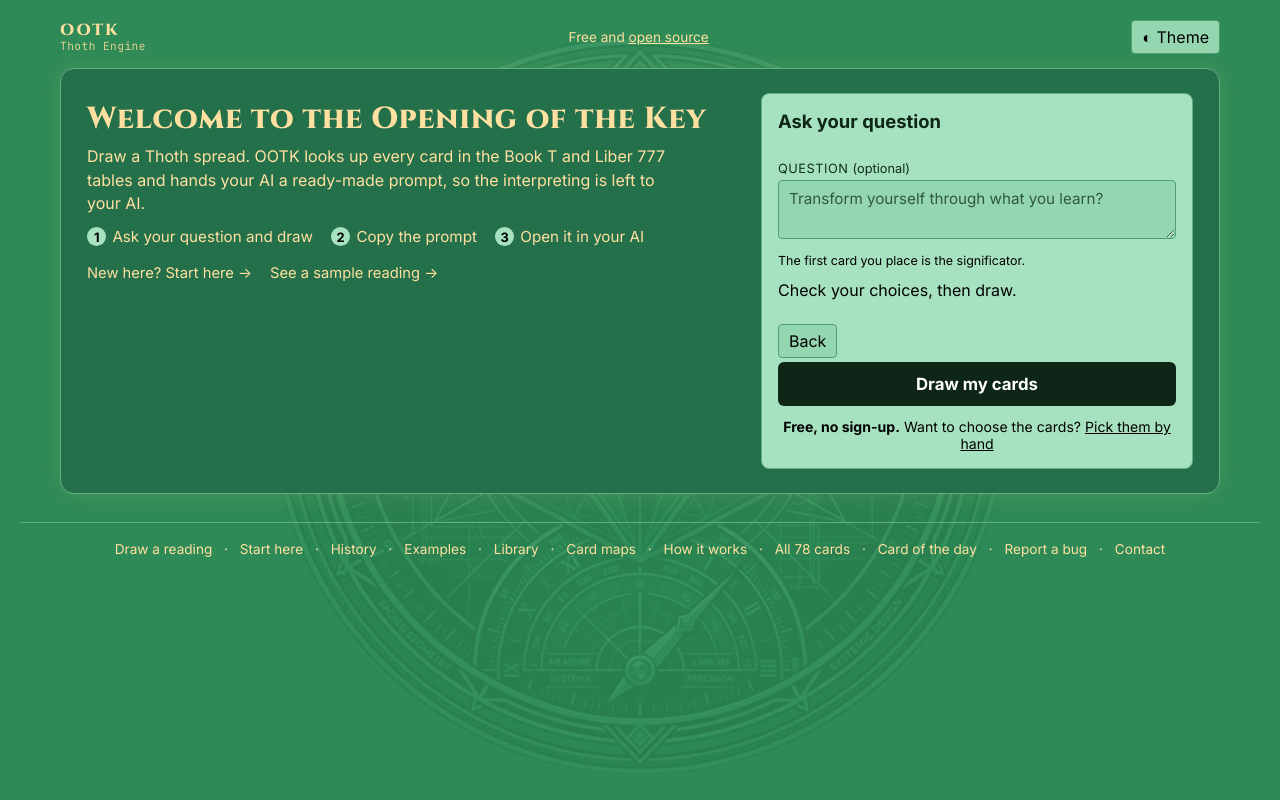
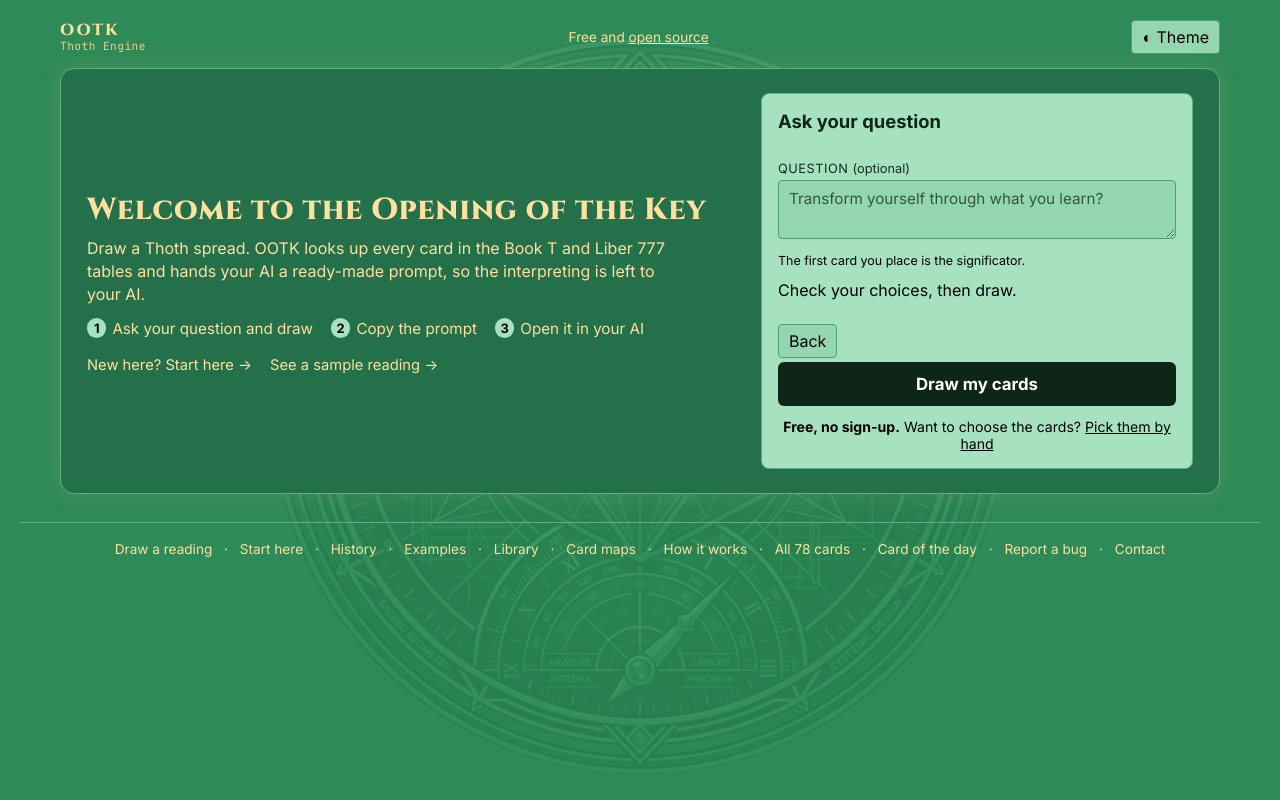
Before and after one commit to hampshirecottage-ai/ootk-thoth-engine, a Python web app: template templates/index.html in a window 1280 px wide. Run offline with Jinja, Linux system fonts and the light colour scheme; the template is opened without the code that fills it, so the values that code supplies are empty.

Commit message:
Give the dark theme the site's green and cream, and tidy the home banner
The dark theme swaps its purple and teal accents for green, with cream
headings and logo, so both themes read as the same site (the CLI's HTML
export follows). The Theme button shows its word on phones too, the home
headline and steps sit level with the form instead of leaving a gap below,
the card of the day matches the guide pages' width, and the README
screenshot shows the new headline.

Co-Authored-By: Claude Opus 5.5 (1M context) <noreply@anthropic.com>
Claude-Session: https://claude.ai/code/session_0113nfxDhfsezAEuMSzrhd7p

```diff
--- a/src/ootk/report.py
+++ b/src/ootk/report.py
@@ -487,8 +487,8 @@ def generate_html_output(session_id, spread_name, query_prompt, analytical_promp
     <title>Spread Report - {safe_spread_name}</title>
     <style>
         body {{ font-family: -apple-system, BlinkMacSystemFont, "Segoe UI", Roboto, monospace; background: #121212; color: #e0e0e0; padding: 30px; line-height: 1.6; }}
-        h1, h2, h3 {{ color: #bb86fc; }}
-        .meta {{ background: #1f1f1f; padding: 20px; border-radius: 8px; border-left: 4px solid #03dac6; margin-bottom: 25px; }}
+        h1, h2, h3 {{ color: #6fcf97; }}
+        .meta {{ background: #1f1f1f; padding: 20px; border-radius: 8px; border-left: 4px solid #ffe0a0; margin-bottom: 25px; }}
         pre {{ background: #1e1e1e; color: #a9b7c6; padding: 20px; border-radius: 8px; overflow-x: auto; white-space: pre-wrap; font-family: "Fira Code", monospace; }}
     </style>
 </head>
--- a/templates/_brand_styles.html
+++ b/templates/_brand_styles.html
@@ -13,7 +13,7 @@
         body::before { content: ""; position: fixed; inset: 0; z-index: -1; pointer-events: none; background: url("{{ static_url('site/emblem.webp') }}") center 60% / min(92vmin, 760px) no-repeat; opacity: var(--emblem-opacity); mix-blend-mode: luminosity; }
         @media print { body::before { display: none; } }
         /* Banner colours: a darker green band with cream text on the green theme, the panel colours on the dark one. */
-        :root { --band-bg: var(--panel); --band-line: var(--line); --band-text: var(--text); --band-head: var(--accent); --tile-bg: var(--panel-2); --page-width: 1160px; }
+        :root { --band-bg: var(--panel); --band-line: var(--line); --band-text: var(--text); --band-head: #ffe0a0; --tile-bg: var(--panel-2); --page-width: 1160px; }
         :root[data-theme="light"] { --band-bg: #24704a; --band-line: #5fae84; --band-text: #ffe0a0; --band-head: #ffe0a0; --tile-bg: var(--panel); }
         .site-bar { display: flex; justify-content: space-between; align-items: center; gap: 12px; max-width: var(--page-width); margin: 0 auto 14px; }
         .brand { font-family: "Cinzel", serif; font-weight: 800; letter-spacing: 0.12em; color: var(--band-head); text-decoration: none; line-height: 1.15; }
--- a/templates/_reading_styles.html
+++ b/templates/_reading_styles.html
@@ -1,6 +1,6 @@
 {# Styles shared by the start page and the pick-by-hand page. #}
     <style>
-        :root { --bg: #121212; --panel: #1e1e1e; --panel-2: #2a2a2a; --panel-3: #252525; --line: #333; --text: #e0e0e0; --muted: #9a9a9a; --accent: #bb86fc; --accent-2: #03dac6; --control: #444; --hover: #382b47; --on-accent: #000; color-scheme: dark; }
+        :root { --bg: #121212; --panel: #1e1e1e; --panel-2: #2a2a2a; --panel-3: #252525; --line: #333; --text: #e0e0e0; --muted: #9a9a9a; --accent: #6fcf97; --accent-2: #ffe0a0; --control: #444; --hover: #1f3a2a; --on-accent: #000; color-scheme: dark; }
         :root[data-theme="light"] { --bg: #2e8a56; --panel: #a7e2c0; --panel-2: #94d6b0; --panel-3: #b9e9cd; --line: #5fae84; --text: #000; --muted: #0f2e1b; --accent: #0d2617; --accent-2: #0d2617; --control: #4f9e74; --hover: #c4eed6; --on-accent: #fff; color-scheme: light; }
         * { box-sizing: border-box; }
         ::placeholder { color: var(--muted); opacity: 0.75; }
--- a/templates/_site_bar.html
+++ b/templates/_site_bar.html
@@ -2,5 +2,5 @@
     <header class="site-bar">
         <a class="brand" href="/">OOTK<small>Thoth Engine</small></a>
         {% if show_open_source %}<p class="trust">Free and <a href="{{ repo_url }}" target="_blank" rel="noopener">open source</a></p>{% endif %}
-        <button type="button" class="btn-small" id="themeToggle" title="Switch between dark and light" aria-label="Switch between dark and light">◐<span class="wide-only"> Theme</span></button>
+        <button type="button" class="btn-small" id="themeToggle" title="Switch between dark and light" aria-label="Switch between dark and light">◐ Theme</button>
     </header>
--- a/templates/day.html
+++ b/templates/day.html
@@ -18,7 +18,7 @@
 {% include "_reading_styles.html" %}
 {% include "_brand_styles.html" %}
     <style>
-        :root { --page-width: 760px; }
+        :root { --page-width: 780px; }   /* the guide pages' width */
         .day { max-width: var(--page-width); margin: 0 auto; }
         .day-card { display: grid; grid-template-columns: minmax(160px, 260px) 1fr; gap: 20px; align-items: start; }
         .day-card img { width: 100%; height: auto; border-radius: 8px; border: 1px solid var(--line); display: block; }
--- a/templates/index.html
+++ b/templates/index.html
@@ -14,7 +14,7 @@
         "offers": {"@type": "Offer", "price": "0", "priceCurrency": "USD"}} | tojson }}
     </script>
     <script>
-        // Saved choice first, otherwise the light (beige) theme.
+        // Saved choice first, otherwise the light (green) theme.
         (function () {
             let t = null;
             try { t = localStorage.getItem("ootk.theme"); } catch (e) {}
@@ -28,10 +28,11 @@
         .band { display: grid; grid-template-columns: minmax(0, 1.5fr) minmax(0, 1fr); gap: 26px; align-items: start; }
         .band .steps, .band .hero-actions { justify-content: flex-start; }
         .band .steps span { background: var(--tile-bg); }
-        .band-text { grid-column: 1; grid-row: 1; }
-        .band #readingForm { grid-column: 2; grid-row: 1 / span 2; align-self: start; max-width: none; }
-        .band-more { grid-column: 1; grid-row: 2; align-self: start; }
-        .band { row-gap: 0; grid-template-rows: auto 1fr; }
+        /* The text sits in the middle rows, so it centres against the taller form instead of leaving a gap below. */
+        .band-text { grid-column: 1; grid-row: 2; }
+        .band #readingForm { grid-column: 2; grid-row: 1 / span 4; align-self: start; max-width: none; }
+        .band-more { grid-column: 1; grid-row: 3; align-self: start; }
+        .band { row-gap: 0; grid-template-rows: 1fr auto auto 1fr; }
         .band .settings { margin: 0; }
         .band .settings p, .band .settings p a { color: var(--text); }
         #readingForm { width: 100%; max-width: 560px; justify-self: center; }
@@ -88,7 +89,7 @@
         @media (max-width: 860px) {
             .band { grid-template-columns: minmax(0, 1fr); gap: 16px; }
             .band-text, .band #readingForm, .band-more { grid-column: 1; grid-row: auto; }
-            .band { row-gap: 16px; }
+            .band { row-gap: 16px; grid-template-rows: none; }
         }
         @media (max-width: 640px) {
             .steps { font-size: 0.85em; gap: 6px 10px; }
--- a/templates/report.html
+++ b/templates/report.html
@@ -16,10 +16,10 @@
     <style>
         :root {
             --bg: #121212; --panel: #1e1e1e; --panel-2: #252525; --line: #333; --text: #e0e0e0;
-            --muted: #9a9a9a; --accent: #bb86fc; --accent-2: #03dac6; --bad: #ff6b6b; --good: #3ecf8e;
+            --muted: #9a9a9a; --accent: #6fcf97; --accent-2: #ffe0a0; --bad: #ff6b6b; --good: #3ecf8e;
             --control: #444; --code-bg: #161616; --pre-text: #a9b7c6; --filters-bg: rgba(18, 18, 18, 0.96);
             --svg-face: #1b1b1b; --svg-hole: #141414; --svg-rule: #444; --svg-sector: #3a3a3a; --card-base: #222; --badge: #000;
-            --on-accent: #000; --mark: rgba(3, 218, 198, 0.25);
+            --on-accent: #000; --mark: rgba(111, 207, 151, 0.25);
             color-scheme: dark;
         }
         :root[data-theme="light"] {
```
Also changed, not shown: 1 other file.
